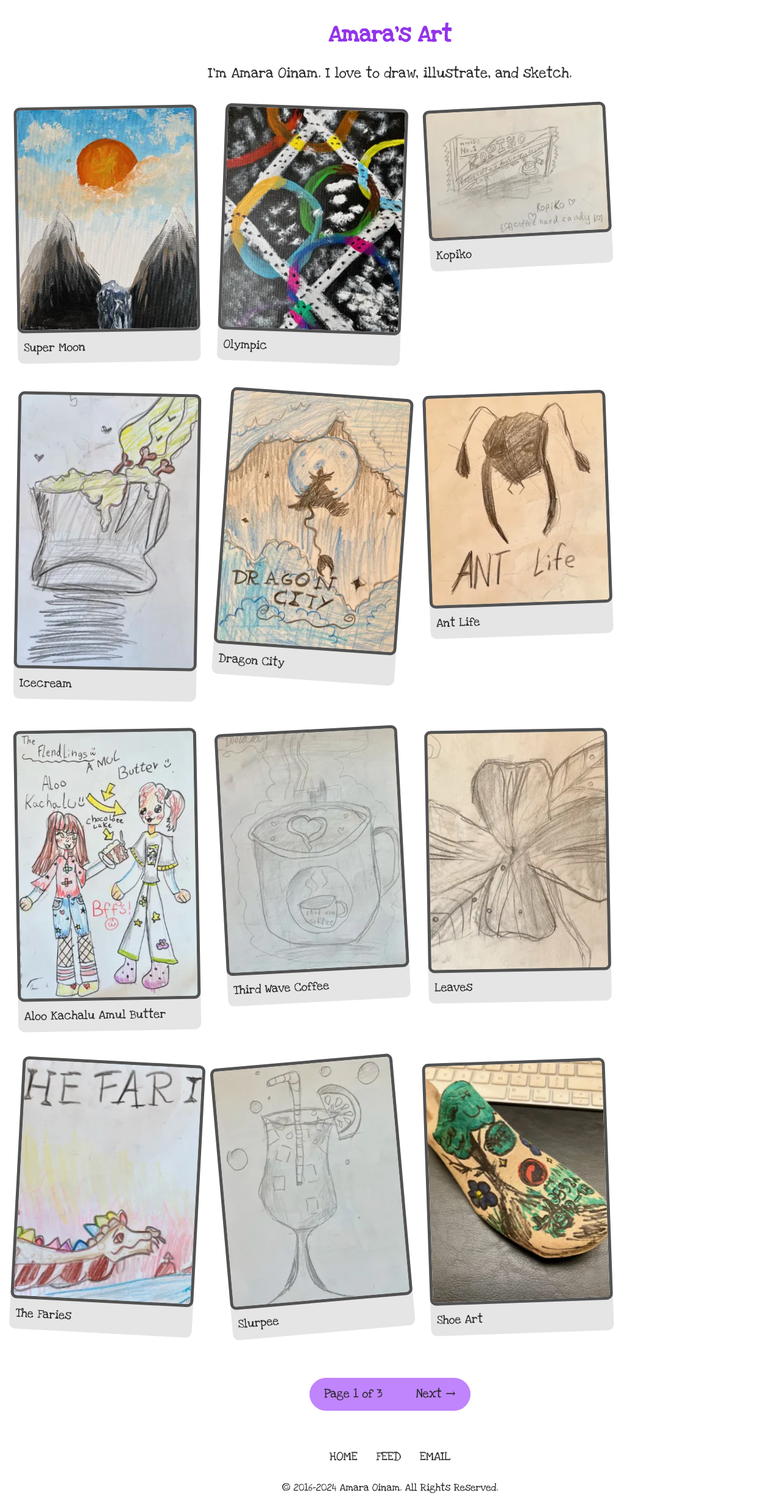
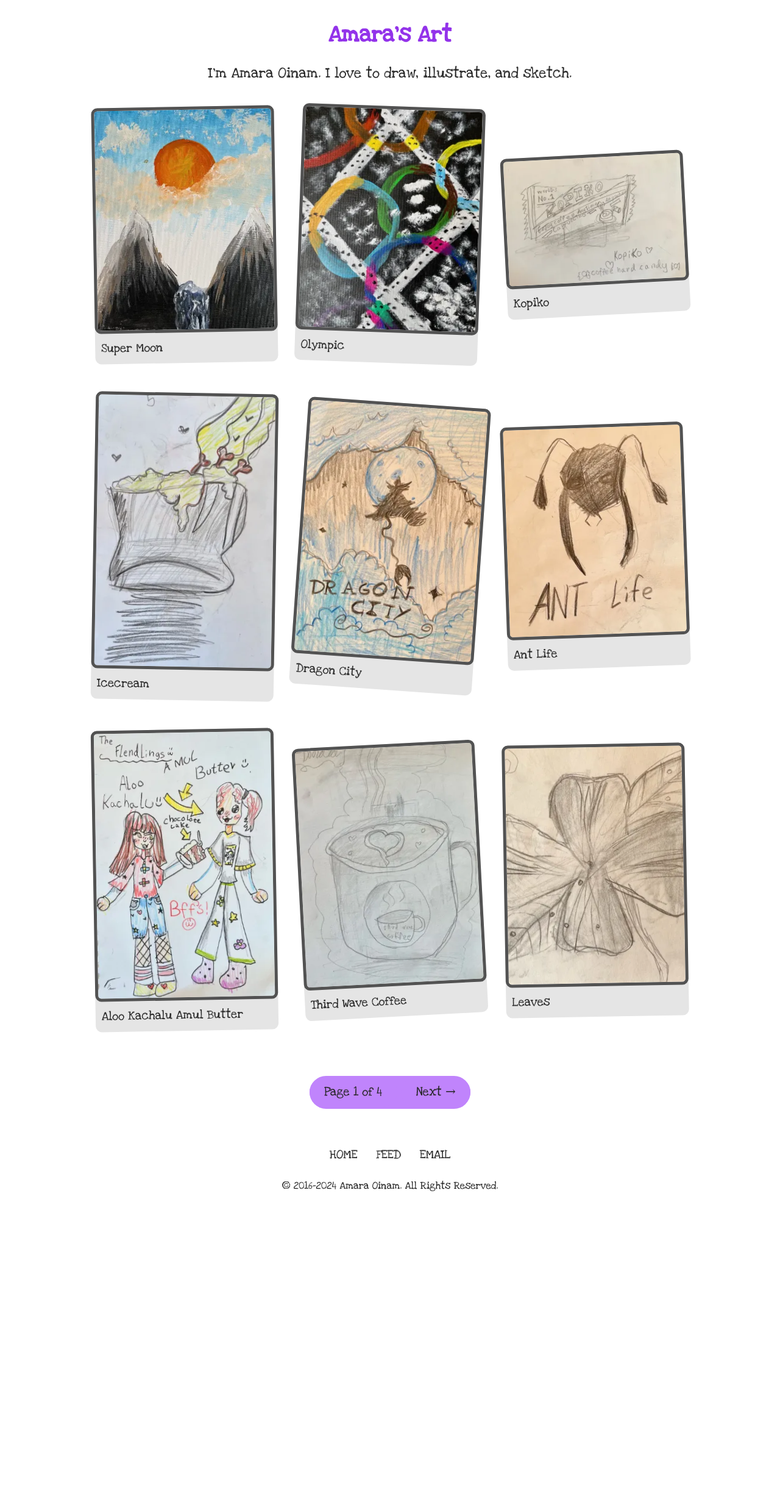
Before and after one commit to oinam/amara.oinam.art, a Jekyll site: the page built from index.html, in a window 1280 px wide. Shown: the whole page at 61% size. Built offline with Jekyll 4.4.1, drawn with Linux system fonts in a browser that asks for light colours; some web fonts are replaced; the list of posts is cut into pages by our own code; after the commit the page ends 1983 px from its top, so only the background shows below that.

Commit message:
Reduce items per page and center them.

```diff
--- a/_config.yml
+++ b/_config.yml
@@ -15,7 +15,7 @@ highlighter: rouge
 permalink: pretty
 permalink: /:title/
 
-paginate: 12
+paginate: 9
 paginate_path: "/page:num/"
 
 feed:
--- a/_includes/css/config.css
+++ b/_includes/css/config.css
@@ -78,7 +78,7 @@
 
   --body-width:         96%;
   --body-width-ideal:   42rem;
-  --body-width-max:     76rem;
+  --body-width-max:     60rem;
   --body-width-full:    1240px;
 
   --container-max-width: var(--body-width-max);
--- a/_includes/css/layout.css
+++ b/_includes/css/layout.css
@@ -40,9 +40,9 @@ footer nav a {
 ul.item__cards {
 	display: flex;
   flex-flow: row wrap;
-  justify-content: flex-start;
-  align-items: flex-start;
-  align-content: flex-start;
+  justify-content: center;
+  align-items: center;
+  align-content: center;
   gap: var(--space-m);
   row-gap: var(--space-l);
 
```
